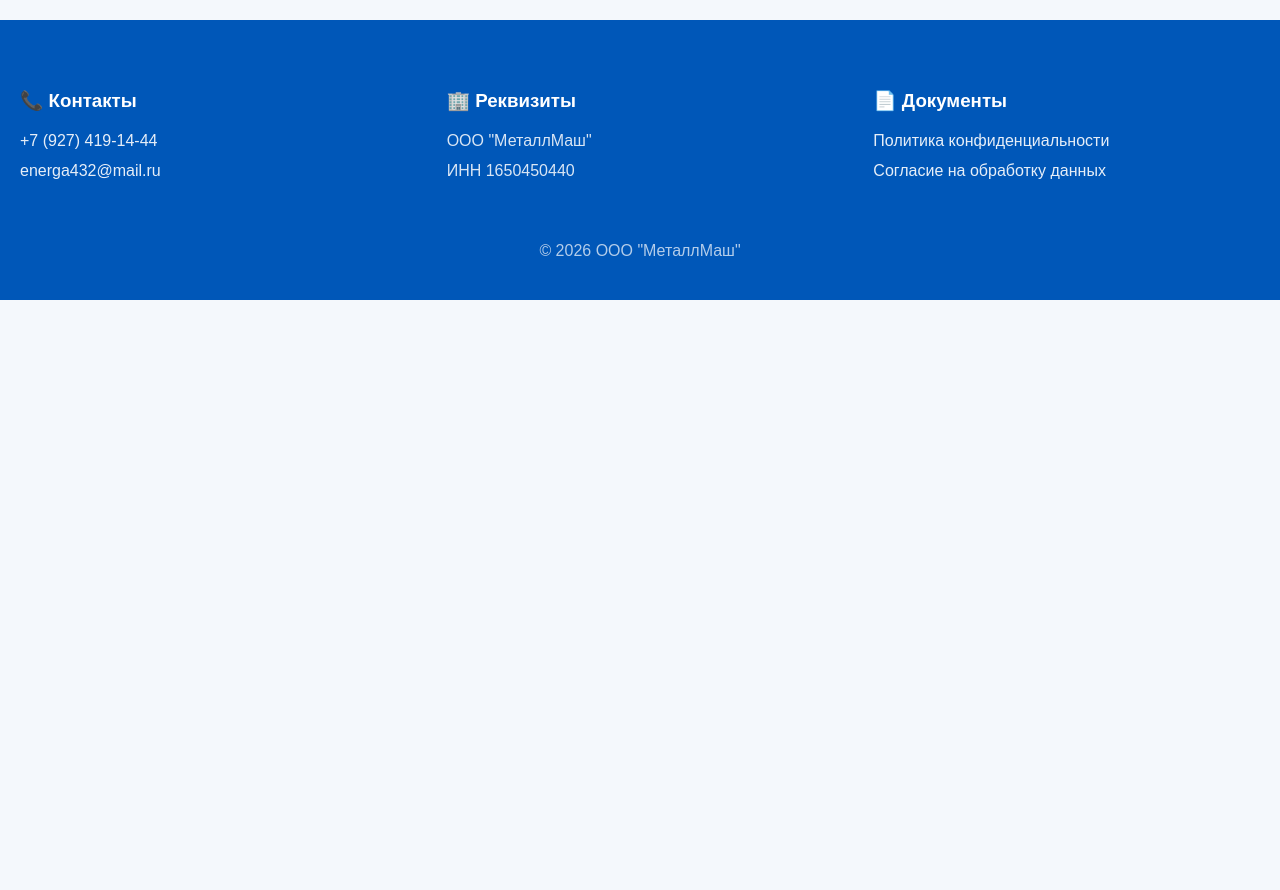
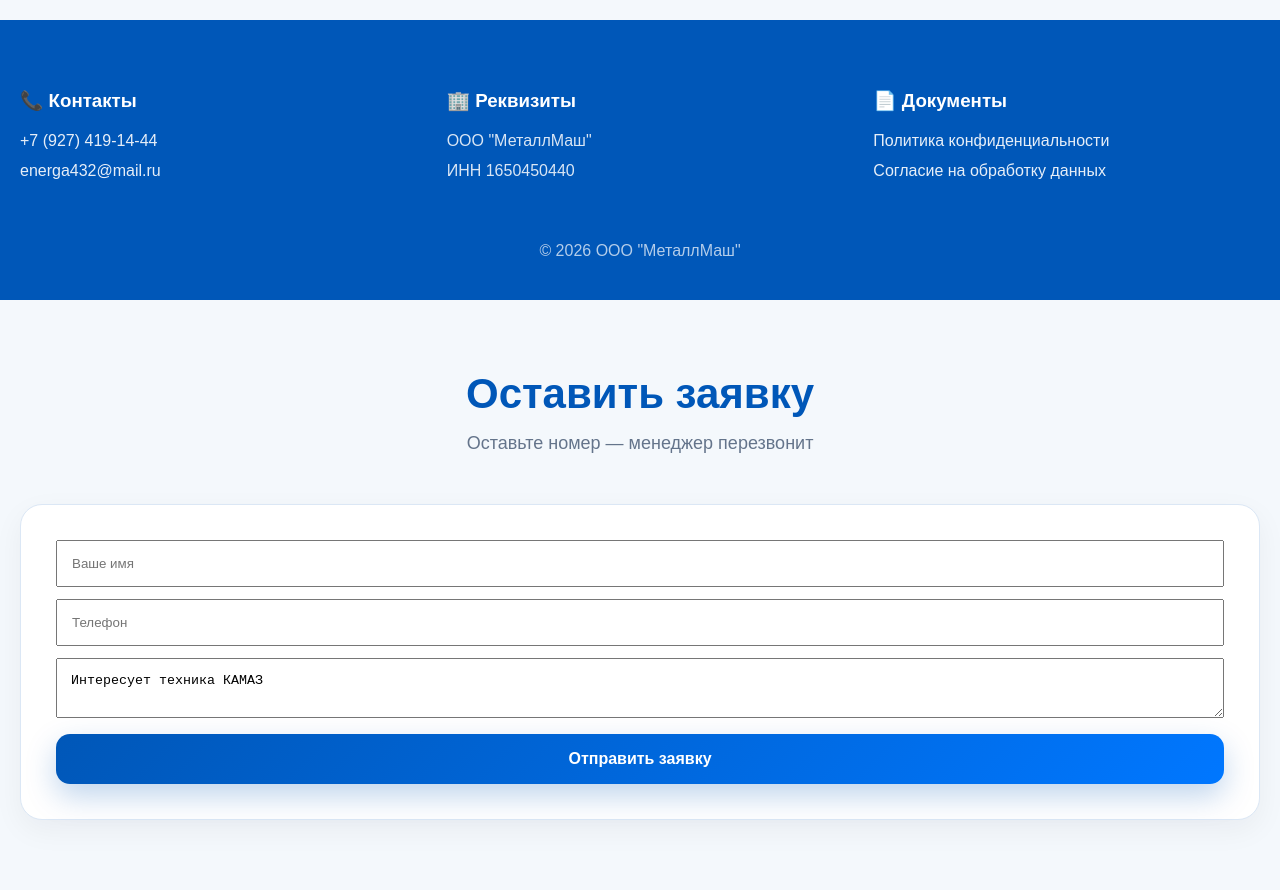
Before and after one commit to energa654-maker/kamaz-site, a plain HTML site: page client/index.html in a window 1280 px wide. Shown: the part 2503-3393 px from the top of the page. Before the commit the page ends 2803 px from the top, so only its background shows below. Drawn offline with Linux system fonts and the light colour scheme.

Commit message:
add lead form

```diff
--- a/client/index.html
+++ b/client/index.html
@@ -379,7 +379,48 @@
       alt="Telegram"
     >
   </a>
+<!-- QUICK LEAD FORM -->
 
+<div class="container">
+  <h2 class="section-title">Оставить заявку</h2>
+  <p class="section-subtitle">Оставьте номер — менеджер перезвонит</p>
+
+  <div class="adv-card">
+    <input id="name" placeholder="Ваше имя" style="width:100%; padding:14px; margin-bottom:12px;">
+    <input id="phone" placeholder="Телефон" style="width:100%; padding:14px; margin-bottom:12px;">
+    <textarea id="comment" placeholder="Комментарий" style="width:100%; padding:14px; margin-bottom:12px;">Интересует техника КАМАЗ</textarea>
+
+    <button class="buy" onclick="sendLead()">Отправить заявку</button>
+  </div>
+</div>
+
+<script>
+async function sendLead() {
+  const name = document.getElementById('name').value;
+  const phone = document.getElementById('phone').value;
+  const comment = document.getElementById('comment').value;
+
+  const res = await fetch('https://kamaz-site.onrender.com/api/leads', {
+    method: 'POST',
+    headers: {
+      'Content-Type': 'application/json'
+    },
+    body: JSON.stringify({
+      name,
+      phone,
+      comment
+    })
+  });
+
+  const data = await res.json();
+
+  alert(data.message || 'Заявка отправлена');
+
+  document.getElementById('name').value = '';
+  document.getElementById('phone').value = '';
+  document.getElementById('comment').value = '';
+}
+</script>
 </body>
 
 </html>
```
